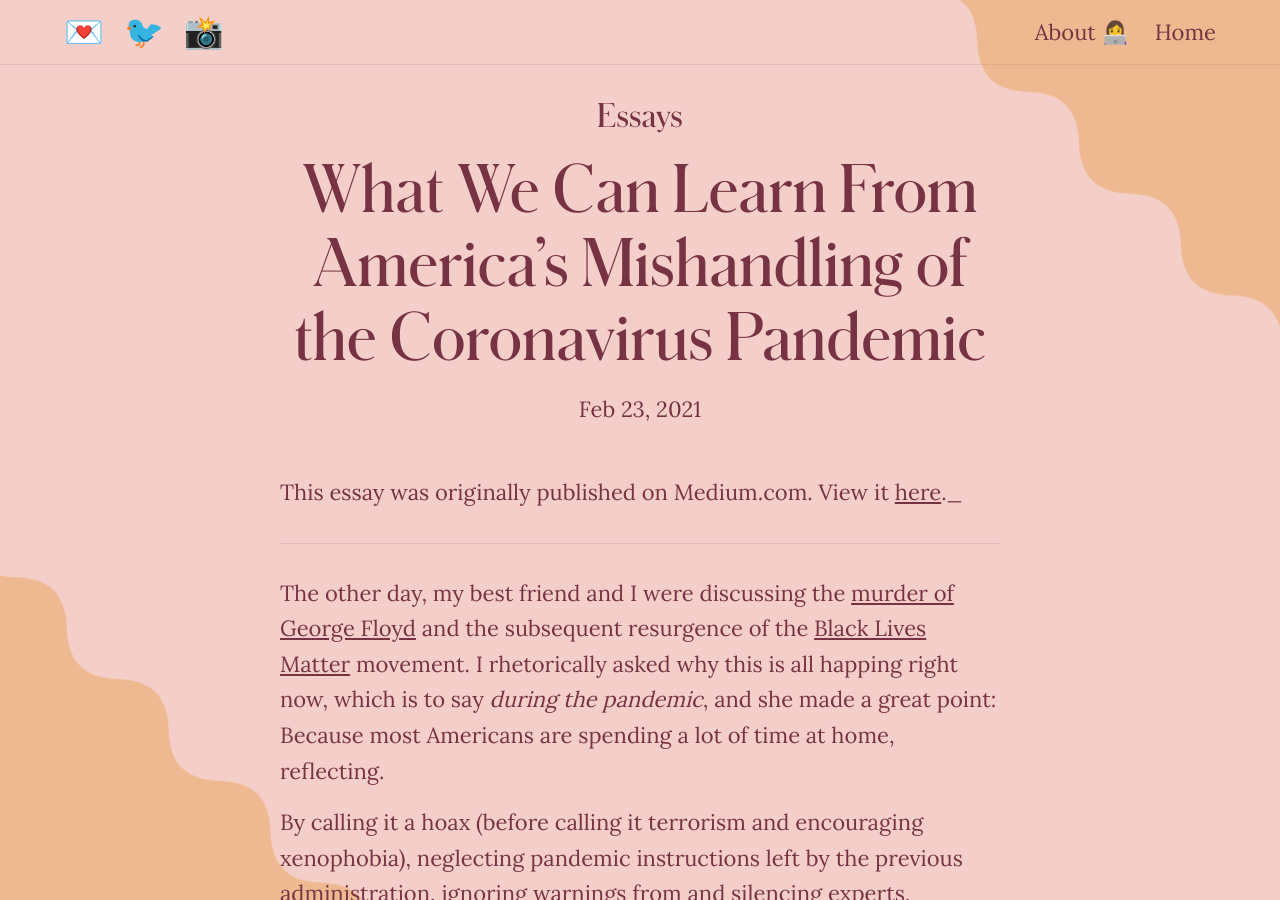
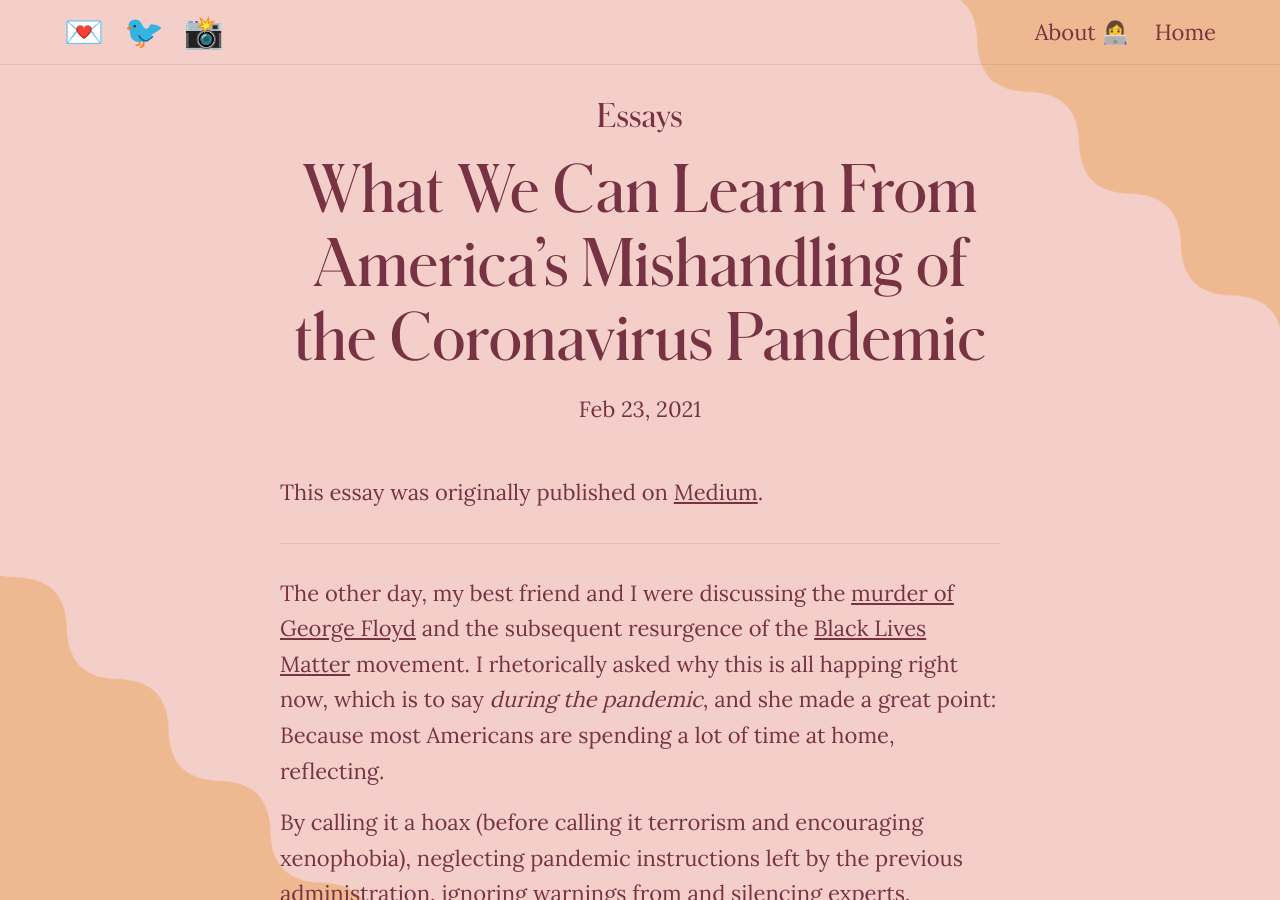
Before and after one commit to smittenn/laa-blog, a Jekyll site: the page built from _posts/2021-02-23-what-we-can-learn-from-americas-mishandling-of-the-coronavirus-pandemic.markdown, in a window 1280 px wide and 900 px high. Built offline with Jekyll 4.4.1, drawn with Linux system fonts in a browser that asks for light colours; our own code applies the rules of GitHub Pages for plain Markdown files.

Commit message:
Updated What We Can Learn From Americas Mishandling Of The Coronavirus Pandemic

```diff
--- a/_posts/2021-02-23-what-we-can-learn-from-americas-mishandling-of-the-coronavirus-pandemic.markdown
+++ b/_posts/2021-02-23-what-we-can-learn-from-americas-mishandling-of-the-coronavirus-pandemic.markdown
@@ -5,7 +5,7 @@ categories:
 - Essays
 ---
 
-This essay was originally published on Medium.com. View it [here](https://medium.com/@laurenalyssaames/what-we-can-learn-from-americas-mishandling-of-the-coronavirus-pandemic-2bdf33272ee8)._
+This essay was originally published on [Medium](https://medium.com/@laurenalyssaames/what-we-can-learn-from-americas-mishandling-of-the-coronavirus-pandemic-2bdf33272ee8).
 
 * * *
 
```
